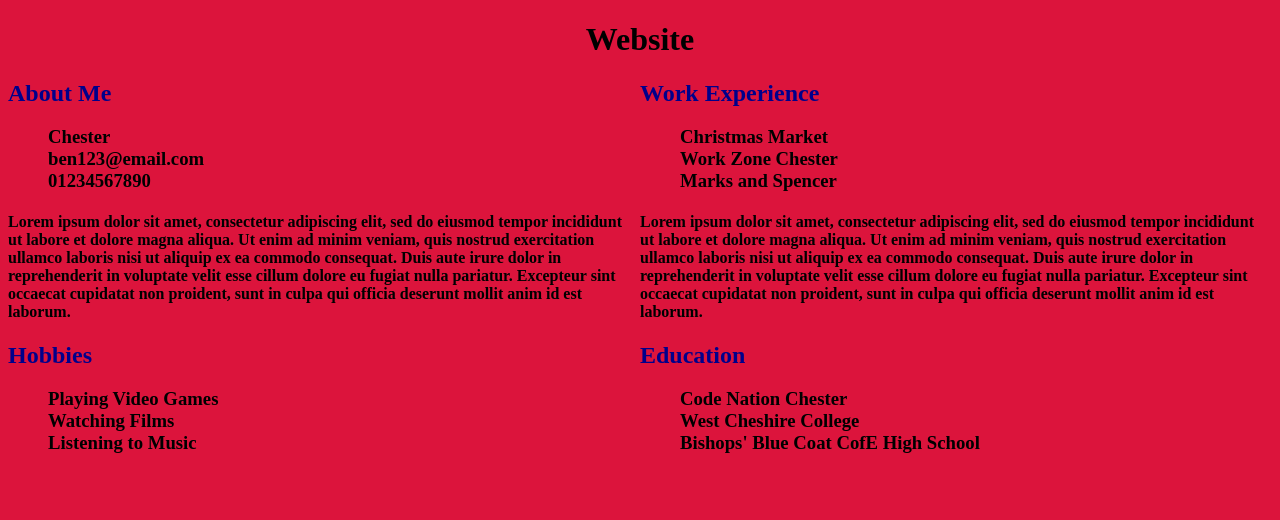
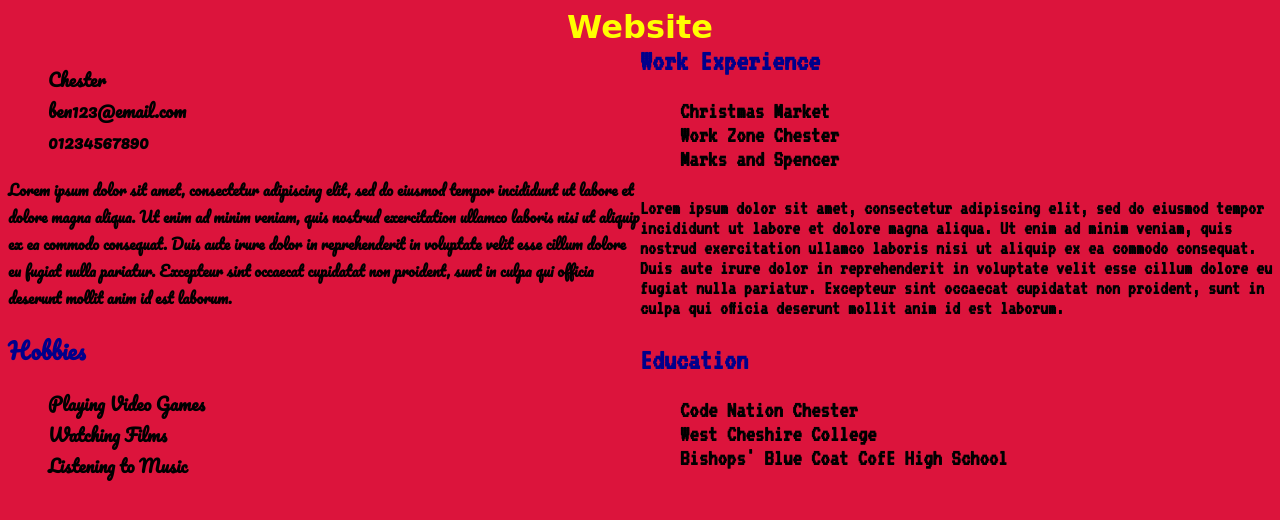
Before and after one commit to BenJS1993/My-First-Website, a plain HTML site: page index.html in a window 1280 px wide. Drawn offline with Linux system fonts and the light colour scheme; a web font is replaced by a local one.

Commit message:
This is saved

```diff
--- a/index.html
+++ b/index.html
@@ -5,16 +5,18 @@
     <meta name="viewport" content="width=device-width, initial-scale=1.0">
     <meta http-equiv="X-UA-Compatible" content="ie=edge">
     <link rel="stylesheet" type="text/css" href="main.css">
+    <link rel="alternate" type="application/rss+xml" title="RSS" href="http://www.csszengarden.com/zengarden.xml">
+
+
 <body>
-    <title>Ben Stevenson</title>
+    <title>CSS Zen Garden: The Beauty of CSS Design</title>
 </head>
     <div>
         <h1 id="title" class="headings">Website</h1>
-
         <div class="column1">
-        <h2 class="headings">About Me</h2>
+        <h2></h2>
          <h3>
-            <ul style ="list-style-type:none">
+            <ul>
                 <li>Chester</li>
                 <li>ben123@email.com</li>
                 <li>01234567890</li>
@@ -31,7 +33,7 @@
          </h4>
     <h2>Hobbies</h2>
     <h3>
-             <ul style ="list-style-type:none">
+             <ul>
               <li>Playing Video Games</li>
               <li>Watching Films</li>
               <li>Listening to Music</li>
@@ -43,7 +45,7 @@
          <div class="column2">
          <h2>Work Experience</h2>
          <h3>
-          <ul style ="list-style-type:none">
+          <ul>
              <li>Christmas Market</li>
              <li>Work Zone Chester</li>
              <li>Marks and Spencer</li>
@@ -60,7 +62,7 @@
              </h4>
         <h2>Education</h2>
             <h3>
-                <ul style ="list-style-type:none">
+                <ul>
                  <li>Code Nation Chester</li>
                  <li>West Cheshire College</li>
                  <li>Bishops' Blue Coat CofE High School</li>
--- a/main.css
+++ b/main.css
@@ -1,3 +1,7 @@
+@import url('https://fonts.googleapis.com/css?family=Bungee+Inline');
+@import url('https://fonts.googleapis.com/css?family=Pacifico');
+@import url('https://fonts.googleapis.com/css?family=VT323');
+
 body{
     background-color: crimson;
 }
@@ -14,6 +18,8 @@ h2 {
 .column1 {
     float: left;
     width: 50%;
+    font-family: 'Pacifico', cursive;
+    font-size: 15px;
 }
 
 .row:after {
@@ -25,9 +31,33 @@ h2 {
 .column2 {
     float: right;
     width: 50%;
+    font-family: 'VT323', monospace;
+    font-size: 20px;
 }
 
 #title {
     color: black;
     text-align: center;
+    font-family: 'Bungee Inline', cursive;
 }
+
+ul {
+    list-style-type:none
+}
+
+.box {
+    border: 1px solid yellow;
+    margin: 0px 0px 0px 0px;
+}
+
+@media (min-width: 376px){
+    .box {
+        border: 3px solid black;
+        margin: 0px;
+    }
+
+    #title {
+        color: yellow;
+        margin: 0px;
+    }
+}
```
